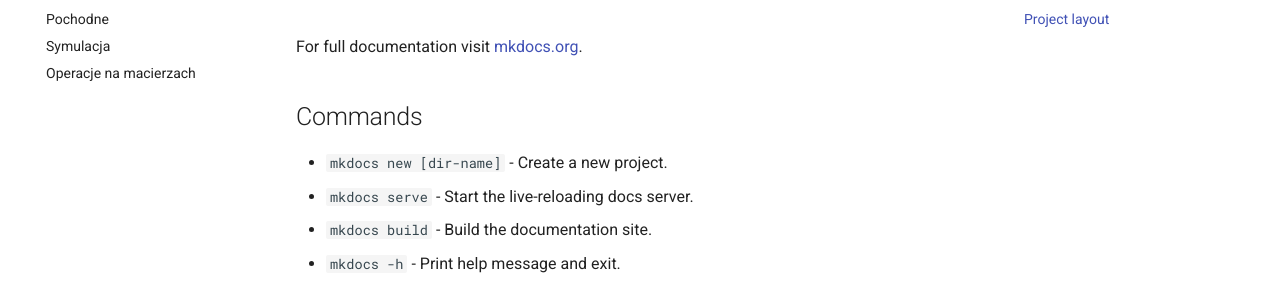
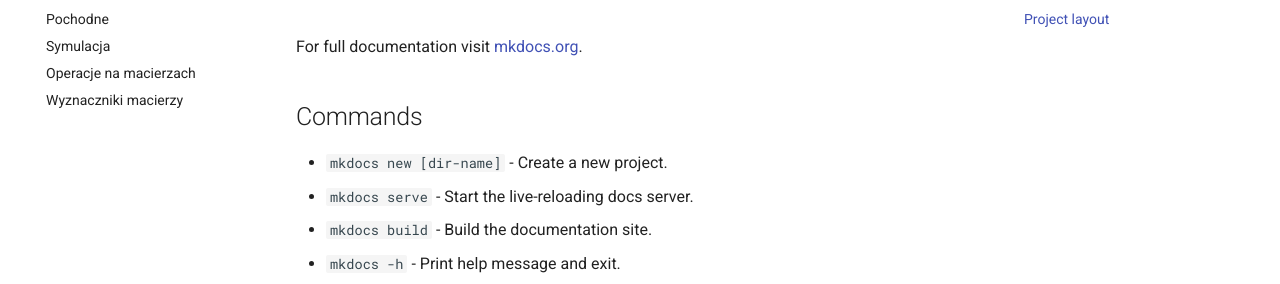
Before and after one commit to mati11032005-lab/Notatki2, an MkDocs documentation site: the page built from docs/index.md, in a window 1280 px wide. Shown: the part 146-430 px from the top of the page. Built offline with MkDocs 1.6.1 and Material for MkDocs 9.7.7, drawn with Linux system fonts in a browser that asks for light colours.

Commit message:
Add MkDocs content: 'Pochodne' note, MathJax config, simulations and update mkdocs.yml

```diff
--- a/mkdocs.yml
+++ b/mkdocs.yml
@@ -8,6 +8,7 @@ nav:
   - Pochodne: pochodne.md
   - Symulacja: rzut_ukośny.html
   - Operacje na macierzach: "Operacje na macierzach.html"
+  - Wyznaczniki macierzy: "Wyznaczniki macierzy.html"
 
 markdown_extensions:
   - pymdownx.arithmatex
```
